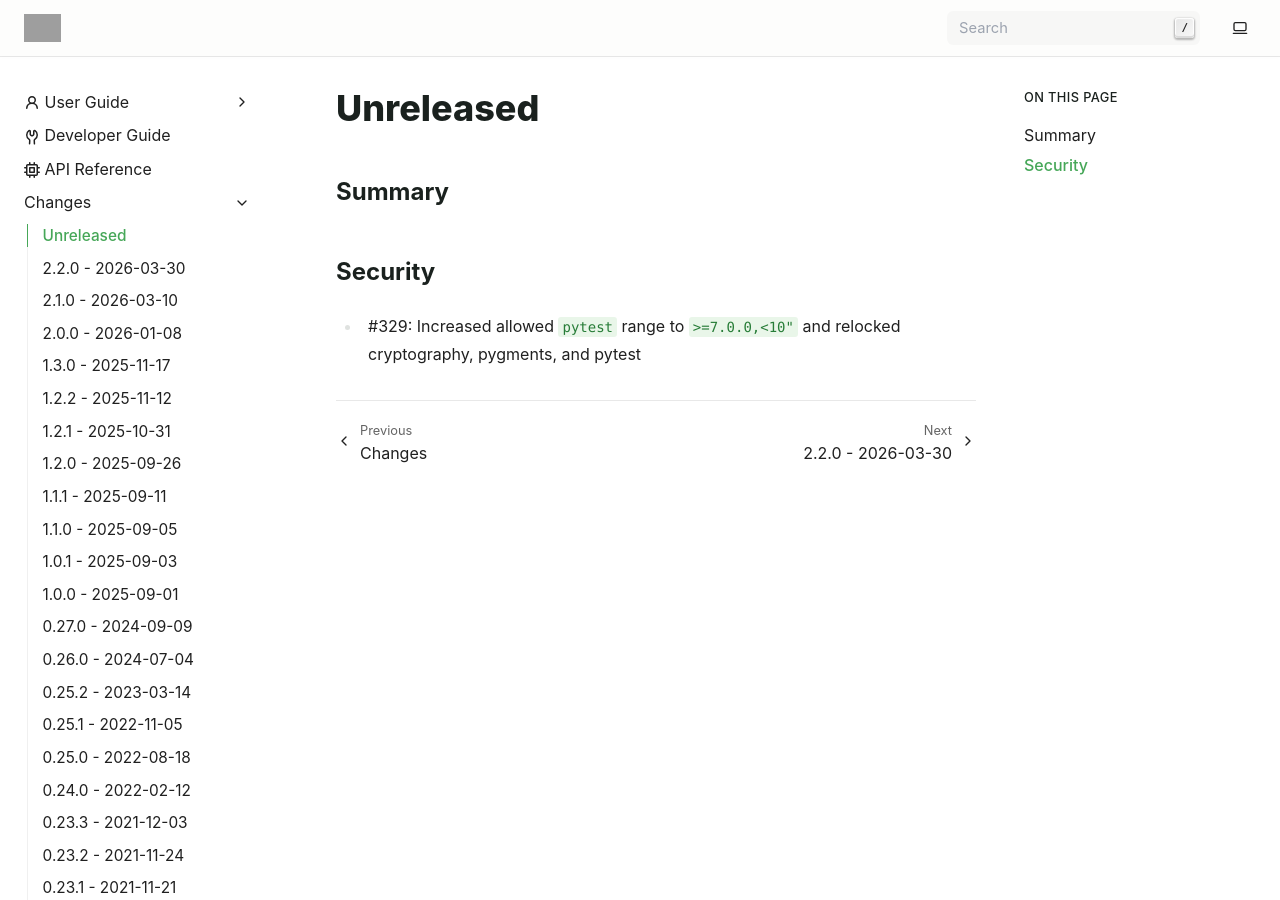
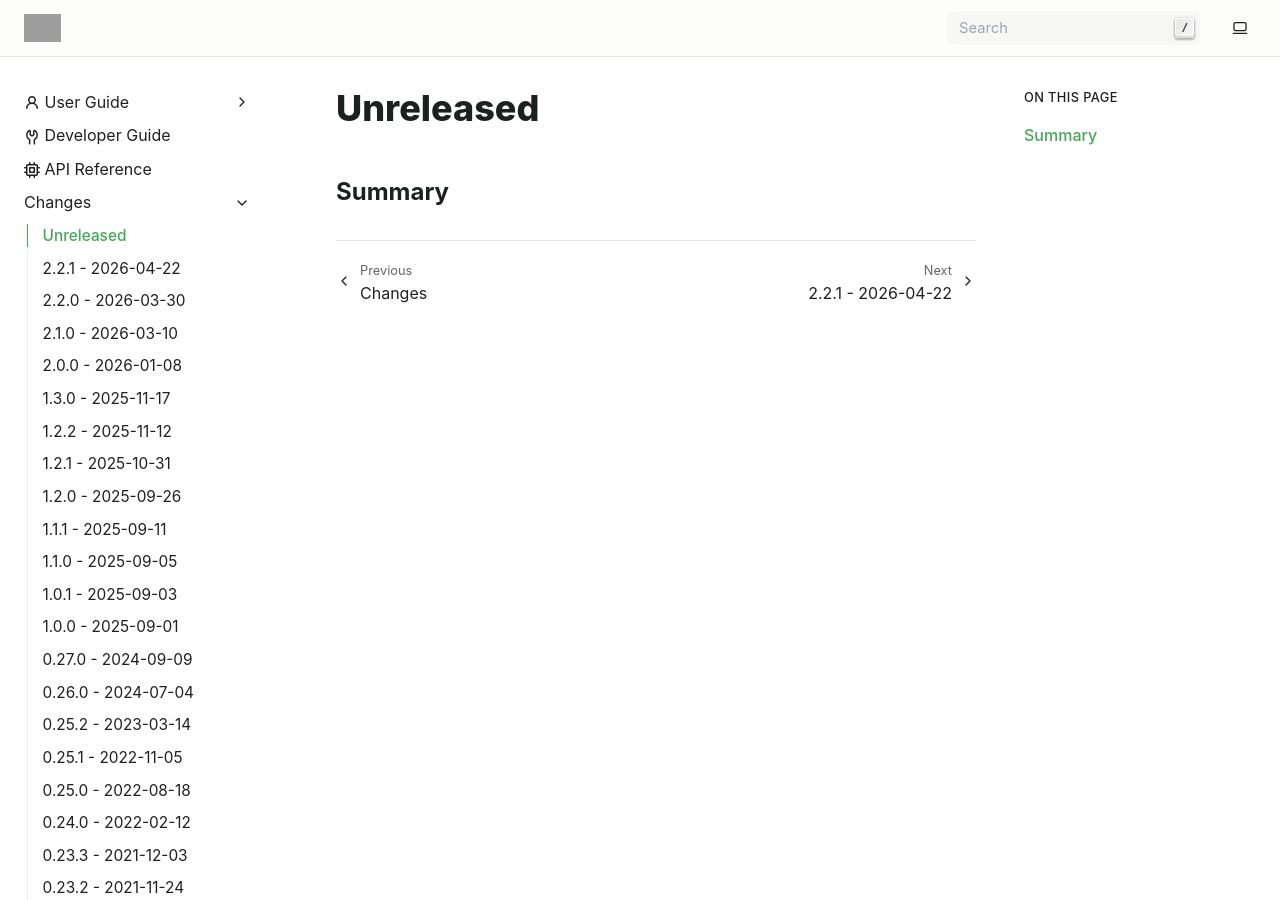
Before and after one commit to exasol/pyexasol, a Sphinx documentation site: the page built from doc/changes/unreleased.md, in a window 1280 px wide and 900 px high. Built offline with Sphinx 7.4.7, drawn with Linux system fonts in a browser that asks for light colours; grey boxes are pictures that could not be loaded.

```diff
--- a/doc/changes/unreleased.md
+++ b/doc/changes/unreleased.md
@@ -1,7 +1,3 @@
 # Unreleased
 
 ## Summary
-
-## Security
-
-* #329: Increased allowed `pytest` range to `>=7.0.0,<10"` and relocked cryptography, pygments, and pytest
--- a/pyexasol/version.py
+++ b/pyexasol/version.py
@@ -10,6 +10,6 @@ If you need to change the version, do so in the pyproject.toml, e.g. by using
 
 MAJOR = 2
 MINOR = 2
-PATCH = 0
+PATCH = 1
 VERSION = f"{MAJOR}.{MINOR}.{PATCH}"
 __version__ = VERSION
--- a/pyproject.toml
+++ b/pyproject.toml
@@ -1,6 +1,6 @@
 [project]
 name = "pyexasol"
-version = "2.2.0"
+version = "2.2.1"
 description = "Exasol python driver with extra features"
 authors = [
     { name = "Vitaly Markov", email = "wild.desu@gmail.com" },
```
Also changed, not shown: doc/changes/changelog.md (+2 -0 lines), doc/changes/changes_2.2.1.md (added, +26 -0 lines).
